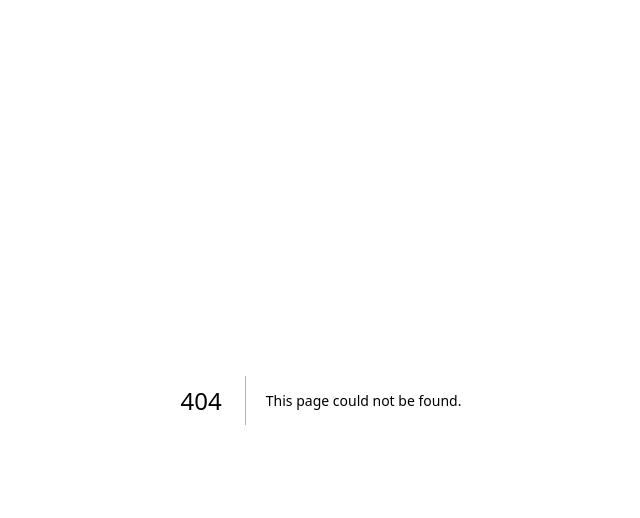
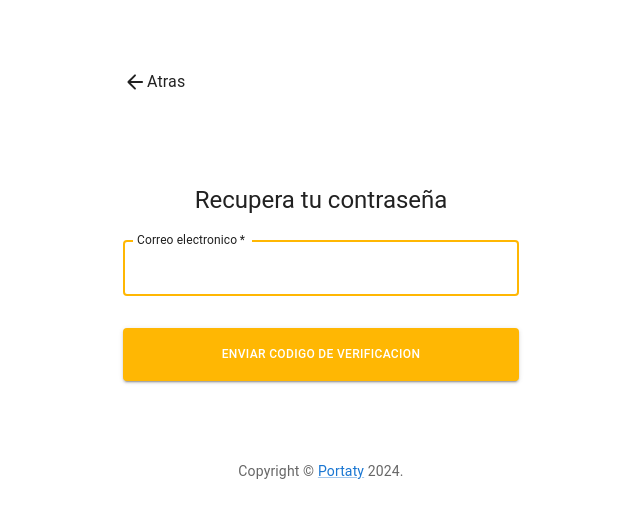
Before and after one commit to Portaty/professions-web, a Next.js app: page /forgot in a window 1280 px wide. Before the commit this address had no page. Shown: the top 518 px of the page, without its empty margins (319-959 px from the left). Built offline with nearby package versions, Linux system fonts and the light colour scheme.

Commit message:
Forgot & Login

```diff
--- a/package.json
+++ b/package.json
@@ -11,6 +11,7 @@
   "dependencies": {
     "@emotion/react": "^11.11.3",
     "@emotion/styled": "^11.11.0",
+    "@fontsource/montserrat": "^5.0.16",
     "@mantine/core": "^7.5.2",
     "@mantine/hooks": "^7.5.2",
     "@mui/icons-material": "^5.15.10",
--- a/src/app/layout.js
+++ b/src/app/layout.js
@@ -1,9 +1,10 @@
 import { Inter } from "next/font/google";
+import "@fontsource/montserrat";
 import "@mantine/core/styles.css";
 import { ColorSchemeScript, MantineProvider } from "@mantine/core";
-// import '../styles/global.css'
+import '../styles/globals.css'
 
-const inter = Inter({ subsets: ["latin"] });
+// const inter = Inter({ subsets: ["latin"] });
 
 export const metadata = {
   title: "Portaty Dashboard",
@@ -16,7 +17,8 @@ export default function RootLayout({ children }) {
       <head>
         <ColorSchemeScript />
       </head>
-      <body className={inter.className}>
+      {/* <body className={inter.className}> */}
+      <body className='font-montserrat'>
         <MantineProvider>{children}</MantineProvider>
       </body>
     </html>
--- a/src/app/page.jsx
+++ b/src/app/page.jsx
@@ -1,6 +1,8 @@
 "use client";
 
-import SignIn from "../components/SignIn";
+import SignIn from "@/pages/login";
+
+// import SignIn from "../components/SignIn";
 
 export default function Main() {
   return (
--- a/src/components/Navbar.jsx
+++ b/src/components/Navbar.jsx
@@ -30,7 +30,8 @@ const Navbar = () => {
                 return {
                   "&:hover": {
                     backgroundColor: "#1f1f1f",
-                    color: '#ffffff'
+                    color: '#ffffff',
+                    fontFamily: 'Montserrat'
                   },
                 };
             },
--- /dev/null
+++ b/src/pages/forgot.jsx
@@ -0,0 +1,148 @@
+import * as React from "react";
+import Avatar from "@mui/material/Avatar";
+import Button from "@mui/material/Button";
+import CssBaseline from "@mui/material/CssBaseline";
+import TextField from "@mui/material/TextField";
+import FormControlLabel from "@mui/material/FormControlLabel";
+import Checkbox from "@mui/material/Checkbox";
+import Linkinkg from "@mui/material/Link";
+import Grid from "@mui/material/Grid";
+import Box from "@mui/material/Box";
+import Typography from "@mui/material/Typography";
+import Container from "@mui/material/Container";
+import { createTheme, ThemeProvider } from "@mui/material/styles";
+import ArrowBackRoundedIcon from "@mui/icons-material/ArrowBackRounded";
+import Image from "next/image";
+import Link from "next/link";
+
+function Copyright(props) {
+  return (
+    <Typography
+      variant="body2"
+      color="text.secondary"
+      align="center"
+      {...props}
+    >
+      {"Copyright © "}
+      <Linkinkg href="https://portaty.com/">Portaty</Linkinkg>{" "}
+      {new Date().getFullYear()}
+      {"."}
+    </Typography>
+  );
+}
+
+const defaultTheme = createTheme();
+
+export default function Forgot() {
+  const handleSubmit = (event) => {
+    event.preventDefault();
+    const data = new FormData(event.currentTarget);
+    console.log({
+      email: data.get("email"),
+      password: data.get("password"),
+    });
+  };
+
+  return (
+    <ThemeProvider theme={defaultTheme}>
+      <Container component="main" maxWidth="xs">
+        <CssBaseline />
+        <Link
+          href="/login"
+          style={{
+            textDecoration: "none",
+            color: "inherit",
+            display: "flex",
+            alignItems: "center",
+            position: "relative",
+            top: 70,
+            // justifyContent: 'center'
+          }}
+        >
+          <ArrowBackRoundedIcon /> Atras
+        </Link>
+        <Box
+          sx={{
+            marginTop: 8,
+            display: "flex",
+            flexDirection: "column",
+            alignItems: "center",
+            marginTop: 20,
+          }}
+        >
+          {/* <Image
+            src={`/portaty.png`}
+            alt="Descripción de la imagen"
+            width={100}
+            height={100}
+          /> */}
+          <Typography component="h1" variant="h5">
+            Recupera tu contraseña
+          </Typography>
+          <Box
+            component="form"
+            onSubmit={handleSubmit}
+            noValidate
+            sx={{ mt: 1 }}
+          >
+            <TextField
+              margin="normal"
+              required
+              fullWidth
+              id="email"
+              label="Correo electronico"
+              name="email"
+              autoComplete="email"
+              autoFocus
+              sx={{
+                "& .MuiOutlinedInput-root": {
+                  "&.Mui-focused fieldset": {
+                    borderColor: "#ffb703",
+                  },
+                },
+                "& label.Mui-focused": {
+                  color: "#1f1f1f",
+                },
+              }}
+            />
+            <Button
+              type="submit"
+              fullWidth
+              variant="contained"
+              sx={{
+                mt: 3,
+                mb: 2,
+                fontSize: 12,
+                padding: 2,
+                backgroundColor: "#ffb703",
+                "&:hover": {
+                  backgroundColor: "#1f1f1f",
+                },
+              }}
+            >
+              <Link
+                href="/home"
+                style={{
+                  textDecoration: "none",
+                  color: "inherit",
+                }}
+              >
+                Enviar codigo de verificacion
+              </Link>
+            </Button>
+            <Grid container>
+              <Grid item xs></Grid>
+
+              <Grid item>
+                {/* <Link href="/forgot" variant="body2">
+                  Olvidaste tu contraseña?
+                </Link> */}
+              </Grid>
+            </Grid>
+          </Box>
+        </Box>
+        <Copyright sx={{ mt: 8, mb: 4 }} />
+      </Container>
+    </ThemeProvider>
+  );
+}
--- a/src/styles/Navbar.module.css
+++ b/src/styles/Navbar.module.css
@@ -1,8 +1,6 @@
 .menuItem {
     font-weight: 600;
     color: #1f1f1f;
+    font-family: 'Montserrat';
     /* border: 1px solid #1f1f1f; */
 }
-.menuItem:hover {
-    background-color: aqua;
-}
--- a/src/styles/globals.css
+++ b/src/styles/globals.css
@@ -60,6 +60,7 @@
 
 html {
   scroll-behavior: smooth;
+  font-family: var(--body-font);
 }
 
 body,
```
Also changed, not shown: src/pages/login.jsx (renamed from src/pages/index.jsx, +46 -7 lines), 1 other file (tests, documents, lock files or other folders).
